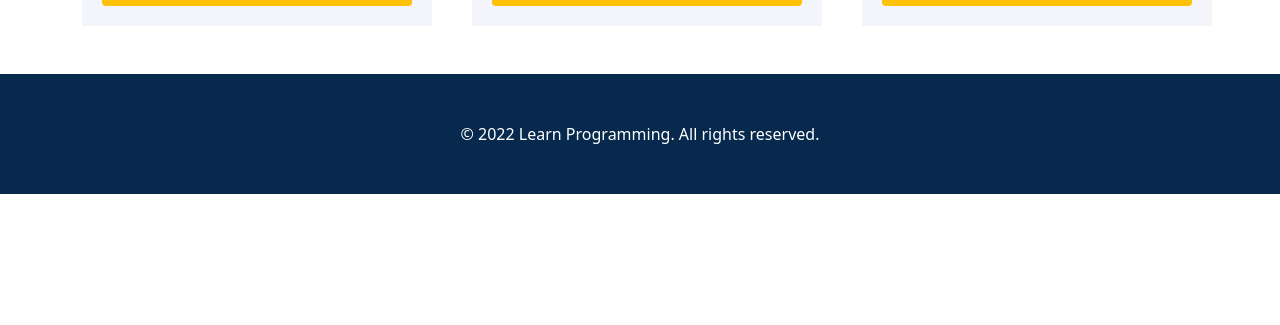
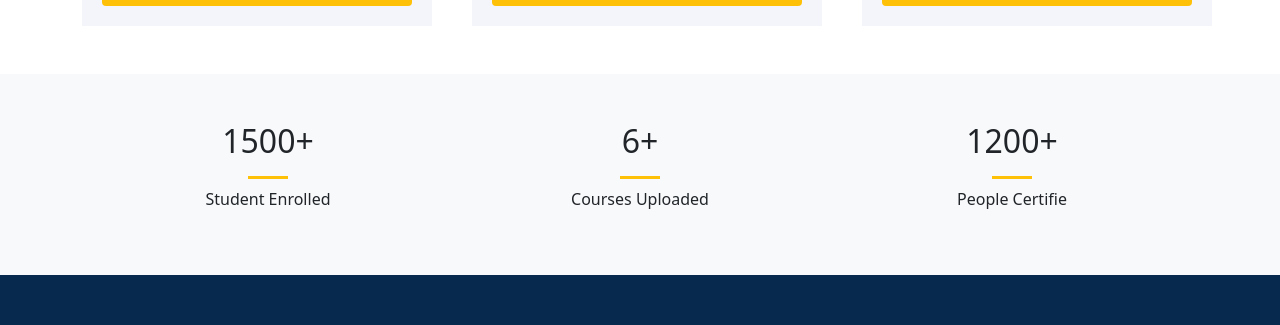
Before and after one commit to SakibAhamedKhan/learn-programming, a React (Create React App) app: page / in a window 1280 px wide. Shown: the part 2166-2491 px from the top of the page. Before the commit the page ends 2360 px from the top, so only its background shows below. Built offline with nearby package versions, Linux system fonts and the light colour scheme; no server answers.

Commit message:
Extra Home Part Adde

```diff
--- /dev/null
+++ b/src/pages/Home/CouresCompleted/CourseCompleted.css
@@ -0,0 +1,14 @@
+.courseCompleted{
+	display: grid;
+	grid-template-columns: repeat(3, 1fr);
+	justify-items: center;
+}
+
+@media screen and (max-width:800px) {
+	.courseCompleted{
+		grid-template-columns: 1fr;
+	}
+	.middle-one{
+		margin: 30px 0;
+	}
+}
--- /dev/null
+++ b/src/pages/Home/CouresCompleted/CourseCompleted.js
@@ -0,0 +1,28 @@
+import React from 'react';
+import './CourseCompleted.css'
+
+const CourseCompleted = () => {
+	return (
+		<div className='bg-light d-flex justify-content-center align-items-center'>
+			<div className='container courseCompleted m-5'>
+				<div className='d-flex justify-content-center align-items-center flex-column'>
+					<h2 className='text-center'>1500+</h2>
+					<div style={{height:'3px', width:'40px'}} className='bg-warning fw-bold my-2'></div>
+					<p className='text-center'>Student Enrolled</p>
+				</div>
+				<div className='d-flex justify-content-center align-items-center flex-column middle-one'>
+					<h2 className='text-center'>6+</h2>
+					<div style={{height:'3px', width:'40px'}} className='bg-warning fw-bold my-2'></div>
+					<p className='text-center'>Courses Uploaded</p>
+				</div>
+				<div className='d-flex justify-content-center align-items-center flex-column'>
+					<h2 className='text-center'>1200+</h2>
+					<div style={{height:'3px', width:'40px'}} className='bg-warning fw-bold my-2'></div>
+					<p className='text-center'>People Certifie</p>
+				</div>
+			</div>
+		</div>
+	);
+};
+
+export default CourseCompleted;
--- a/src/pages/Home/Home/Home.js
+++ b/src/pages/Home/Home/Home.js
@@ -1,5 +1,6 @@
 import React from 'react';
 import Banner from '../Banner/Banner';
+import CourseCompleted from '../CouresCompleted/CourseCompleted';
 import Courses from '../Courses/Courses';
 import './Home.css'
 
@@ -8,6 +9,7 @@ const Home = () => {
 		<div>
 			<Banner></Banner>
 			<Courses></Courses>
+			<CourseCompleted></CourseCompleted>
 		</div>
 	);
 };
```
Also changed, not shown: firebase.json (added), 1 other file (tests, documents, lock files or other folders).
